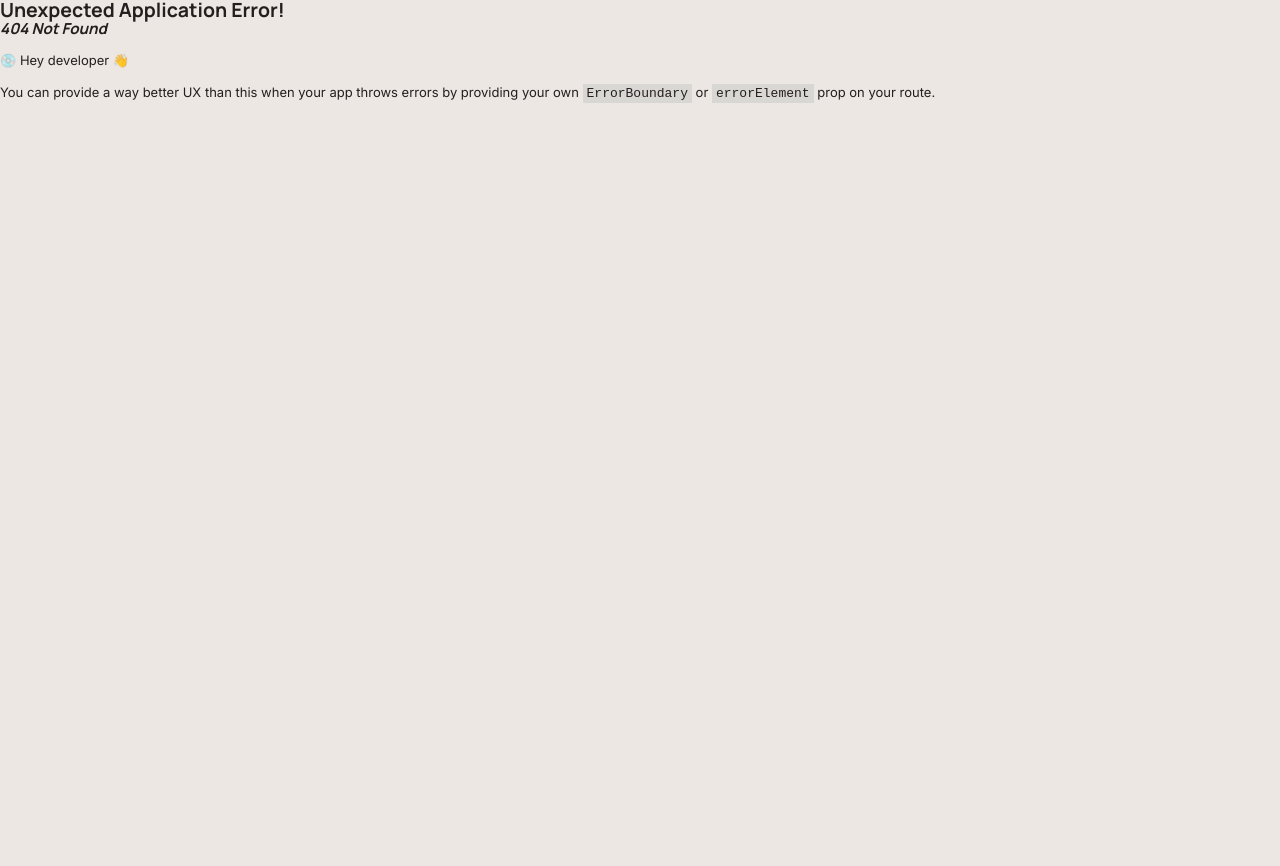
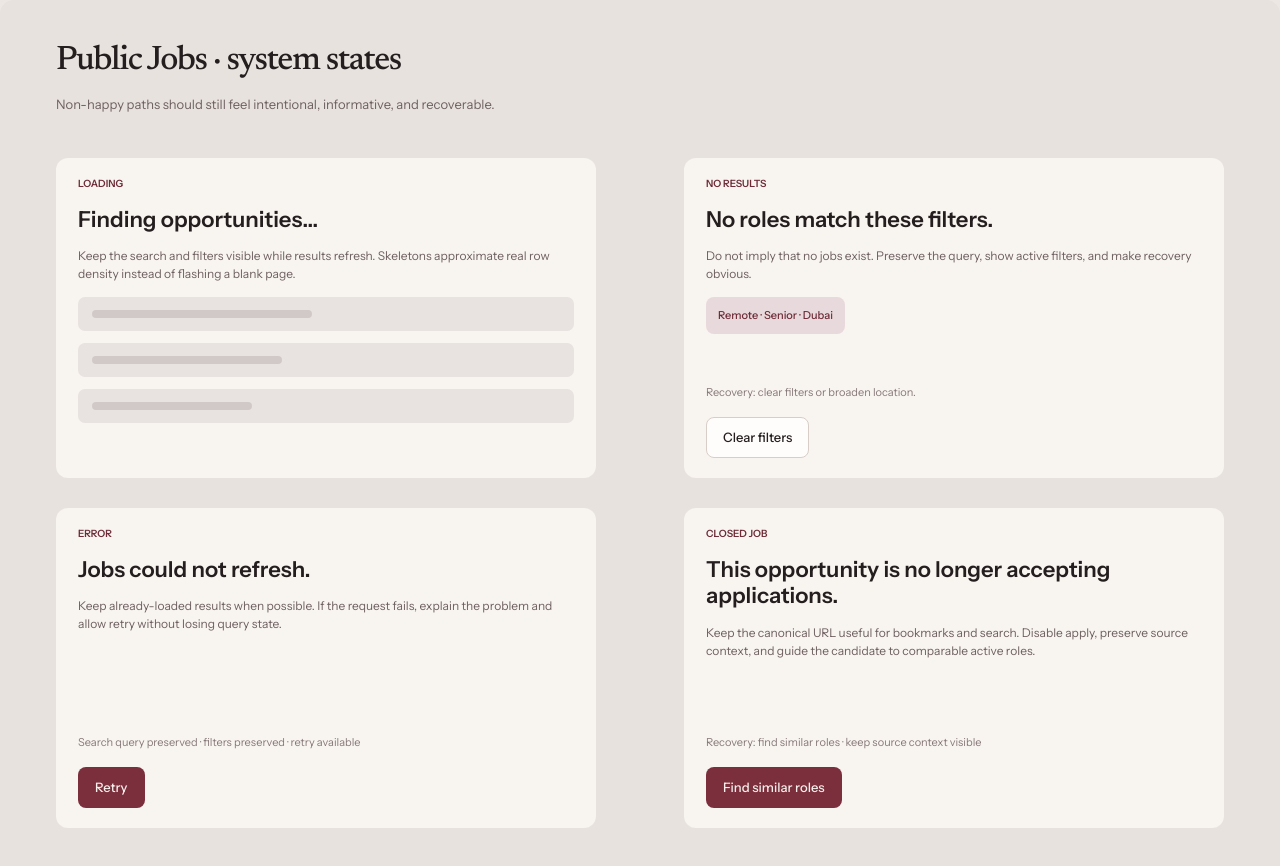
Before and after one commit to YounasKhan2/relevyn, a React (Vite) app: page /jobs/states in a window 1280 px wide. Before the commit this address had no page. Shown: the top 866 px of the page. Before the commit the page ends 800 px from the top, so only its background shows below. Built offline with nearby package versions, Linux system fonts and the light colour scheme.

Commit message:
feat(public): implement jobs states board

```diff
--- a/src/app/router.tsx
+++ b/src/app/router.tsx
@@ -5,6 +5,7 @@ import { ExternalJobDetailPage } from "@/pages/public/jobs/ExternalJobDetailPage
 import { NativeJobDetailPage } from "@/pages/public/jobs/NativeJobDetailPage";
 import { ExternalApplyEntryPage } from "@/pages/public/jobs/ExternalApplyEntryPage";
 import { NativeApplyEntryGuestPage } from "@/pages/public/jobs/NativeApplyEntryGuestPage";
+import { JobsStatesPage } from "@/pages/public/jobs/JobsStatesPage";
 
 export const router=createBrowserRouter([
  {path:"/",element:<LandingPage/>},
@@ -13,4 +14,5 @@ export const router=createBrowserRouter([
  {path:"/jobs/senior-product-engineer/native",element:<NativeJobDetailPage/>},
  {path:"/jobs/senior-product-engineer/apply",element:<ExternalApplyEntryPage/>},
  {path:"/jobs/senior-product-engineer/apply/native",element:<NativeApplyEntryGuestPage/>},
+ {path:"/jobs/states",element:<JobsStatesPage/>},
 ]);
--- /dev/null
+++ b/src/components/jobs/JobsStatePanel/JobsStatePanel.module.css
@@ -0,0 +1 @@
+.panel{display:flex;width:min(100%,620px);min-height:320px;flex-direction:column;border-radius:12px;background:var(--color-surface);padding:20px 22px;font-family:var(--font-public-ui)}.eyebrow{margin:0;color:var(--color-brand);font:600 10px/1.2 var(--font-public-ui)}.panel h2{margin:17px 0 0;color:var(--color-text-primary);font:600 22px/1.2 var(--font-public-ui)}.description{max-width:560px;margin:14px 0 0;color:#6e6161;font:400 12px/1.5 var(--font-public-ui)}.supporting{margin:auto 0 0;color:#877a7a;font:400 11px/1.3 var(--font-public-ui)}.action{margin-top:18px}.action>*{font-family:var(--font-public-ui)}@media(max-width:640px){.panel{min-height:300px;padding:18px}}
--- /dev/null
+++ b/src/components/jobs/JobsStatePanel/JobsStatePanel.tsx
@@ -0,0 +1,29 @@
+import type { ReactNode } from "react";
+import { Button } from "@/components/core/Button/Button";
+import { classNames } from "@/lib/classNames";
+import styles from "./JobsStatePanel.module.css";
+
+export type JobsStateVariant="loading"|"noResults"|"error"|"closed";
+export type JobsStatePanelProps={
+ variant:JobsStateVariant;
+ eyebrow:string;
+ title:string;
+ description:string;
+ supporting?:string;
+ actionLabel?:string;
+ actionVariant?:"primary"|"secondary";
+ onAction?:()=>void;
+ children?:ReactNode;
+ className?:string;
+};
+
+export function JobsStatePanel({variant,eyebrow,title,description,supporting,actionLabel,actionVariant="primary",onAction,children,className}:JobsStatePanelProps){
+ return <section className={classNames(styles.panel,className)} data-variant={variant}>
+  <p className={styles.eyebrow}>{eyebrow}</p>
+  <h2>{title}</h2>
+  <p className={styles.description}>{description}</p>
+  {children}
+  {supporting&&<p className={styles.supporting}>{supporting}</p>}
+  {actionLabel&&<div className={styles.action}><Button variant={actionVariant==="secondary"?"secondary":"primary"} onClick={onAction}>{actionLabel}</Button></div>}
+ </section>
+}
--- /dev/null
+++ b/src/pages/public/jobs/JobsStatesPage.module.css
@@ -0,0 +1 @@
+.page{width:min(100%,1440px);min-height:900px;margin-inline:auto;border-radius:14px;background:var(--color-marketing);padding:42px 56px 80px;font-family:var(--font-public-ui);overflow:hidden}.page header h1{margin:0;color:var(--color-text-primary);font:500 34px/1.15 var(--font-public-display)}.page header p{margin:14px 0 0;color:#6e6161;font-size:13px}.grid{display:grid;grid-template-columns:repeat(2,minmax(0,620px));gap:30px 88px;margin-top:44px}.skeletons{display:flex;flex-direction:column;gap:12px;margin-top:14px}.skeletons>div{display:flex;height:34px;align-items:center;border-radius:7px;background:#e8e3e0;padding:0 14px}.skeletons span{display:block;height:8px;border-radius:4px;background:#d1c9c7}.filterTag{align-self:flex-start;margin-top:14px;border-radius:8px;background:var(--color-brand-muted);padding:9px 12px;color:var(--color-brand);font-size:11px;font-weight:500}@media(max-width:1100px){.grid{grid-template-columns:1fr;gap:24px}.grid>section{max-width:none}}@media(max-width:640px){.page{min-height:0;padding:32px 18px}.page header h1{font-size:30px}.grid{margin-top:30px}}
--- /dev/null
+++ b/src/pages/public/jobs/JobsStatesPage.tsx
@@ -0,0 +1,16 @@
+import { JobsStatePanel } from "@/components/jobs/JobsStatePanel/JobsStatePanel";
+import styles from "./JobsStatesPage.module.css";
+
+export function JobsStatesPage(){return <div className={styles.page}>
+ <header><h1>Public Jobs · system states</h1><p>Non-happy paths should still feel intentional, informative, and recoverable.</p></header>
+ <main className={styles.grid}>
+  <JobsStatePanel variant="loading" eyebrow="LOADING" title="Finding opportunities…" description="Keep the search and filters visible while results refresh. Skeletons approximate real row density instead of flashing a blank page.">
+   <div className={styles.skeletons}>{[220,190,160].map(width=><div key={width}><span style={{width}}/></div>)}</div>
+  </JobsStatePanel>
+  <JobsStatePanel variant="noResults" eyebrow="NO RESULTS" title="No roles match these filters." description="Do not imply that no jobs exist. Preserve the query, show active filters, and make recovery obvious." supporting="Recovery: clear filters or broaden location." actionLabel="Clear filters" actionVariant="secondary">
+   <div className={styles.filterTag}>Remote · Senior · Dubai</div>
+  </JobsStatePanel>
+  <JobsStatePanel variant="error" eyebrow="ERROR" title="Jobs could not refresh." description="Keep already-loaded results when possible. If the request fails, explain the problem and allow retry without losing query state." supporting="Search query preserved · filters preserved · retry available" actionLabel="Retry"/>
+  <JobsStatePanel variant="closed" eyebrow="CLOSED JOB" title="This opportunity is no longer accepting applications." description="Keep the canonical URL useful for bookmarks and search. Disable apply, preserve source context, and guide the candidate to comparable active roles." supporting="Recovery: find similar roles · keep source context visible" actionLabel="Find similar roles"/>
+ </main>
+ </div>}
```
Also changed, not shown: src/components/index.ts (+1 -1 lines), 3 other files (tests, documents, lock files or other folders).
